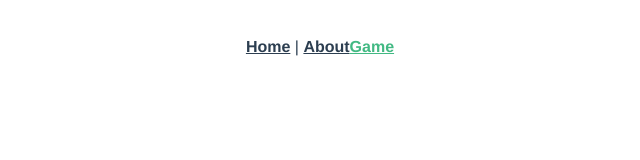
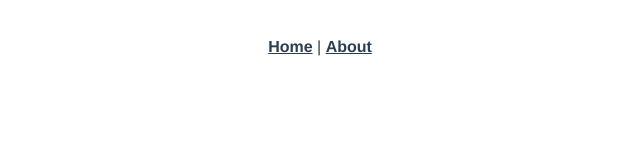
Before and after one commit to martylanger/fab-client, a Vue app: page /#/game in a window 1280 px wide. Shown: the top 160 px of the page, without its empty margins (320-960 px from the left). Built offline with nearby package versions, Linux system fonts and the light colour scheme.

Commit message:
Comment out game in App.vue

```diff
--- a/src/App.vue
+++ b/src/App.vue
@@ -3,7 +3,7 @@
     <div id="nav">
       <router-link to="/">Home</router-link> |
       <router-link to="/about">About</router-link>
-      <router-link to="/game">Game</router-link>
+      <!-- <router-link to="/game">Game</router-link> -->
     </div>
     <router-view />
   </div>
```
